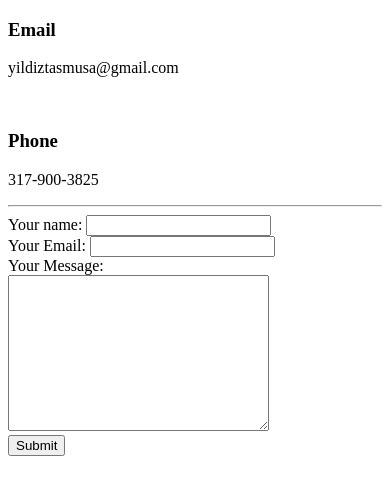
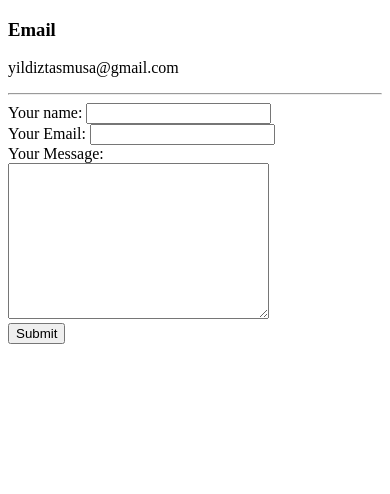
Before and after one commit to aaronyildiztas/cv, a plain HTML site: page contact.html in a window 390 px wide. Drawn offline with Linux system fonts and the light colour scheme.

Commit message:
removed phone

```diff
--- a/contact.html
+++ b/contact.html
@@ -6,8 +6,6 @@
 </head>
 <body>
     <h3>Email</h3><p>yildiztasmusa@gmail.com</p>
-    <br>
-    <h3>Phone</h3><p>317-900-3825</p>
     <hr>
     <form action="mailto:yildiztastest@gmail.com" method="post" enctype="text/plain">
         <label for="">Your name: </label>
```
